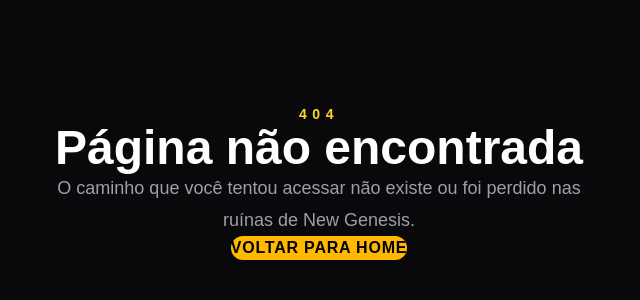
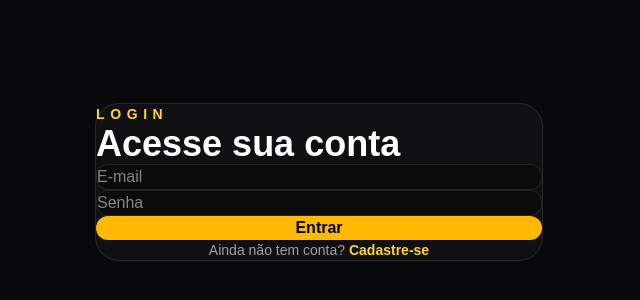
Before and after one commit to crsandrade/newgenesis-webproject, a Next.js app: page /login in a window 1280 px wide. Before the commit this address had no page. Shown: the part 218-518 px from the top of the page, without its empty margins (321-961 px from the left). Built offline with nearby package versions, Linux system fonts and the light colour scheme.

Commit message:
feat: add login page

```diff
--- /dev/null
+++ b/app/(auth)/login/page.tsx
@@ -0,0 +1,40 @@
+import Link from "next/link";
+
+export default function LoginPage() {
+  return (
+    <main className="flex min-h-screen items-center justify-center px-6">
+      <div className="w-full max-w-md rounded-3xl border border-white/10 bg-white/[0.03] p-10">
+        <p className="mb-3 text-sm font-bold uppercase tracking-[0.4em] text-amber-300">
+          Login
+        </p>
+
+        <h1 className="text-4xl font-black">Acesse sua conta</h1>
+
+        <form className="mt-10 space-y-5">
+          <input
+            type="email"
+            placeholder="E-mail"
+            className="w-full rounded-xl border border-white/10 bg-black/30 px-5 py-4 outline-none transition focus:border-amber-300"
+          />
+
+          <input
+            type="password"
+            placeholder="Senha"
+            className="w-full rounded-xl border border-white/10 bg-black/30 px-5 py-4 outline-none transition focus:border-amber-300"
+          />
+
+          <button className="w-full rounded-xl bg-amber-400 py-4 font-black text-black transition hover:bg-amber-300">
+            Entrar
+          </button>
+        </form>
+
+        <p className="mt-6 text-center text-sm text-zinc-400">
+          Ainda não tem conta?{" "}
+          <Link className="font-bold text-amber-300" href="/register">
+            Cadastre-se
+          </Link>
+        </p>
+      </div>
+    </main>
+  );
+}
--- a/constants/navigation.ts
+++ b/constants/navigation.ts
@@ -35,4 +35,8 @@ export const navigationLinks = [
         label: "Cadastro",
         href: "/register",
     },
+    {
+        label: "Login",
+        href: "/login",
+    },
 ];
```
Lines whose indentation alone changed are shown as unchanged.
